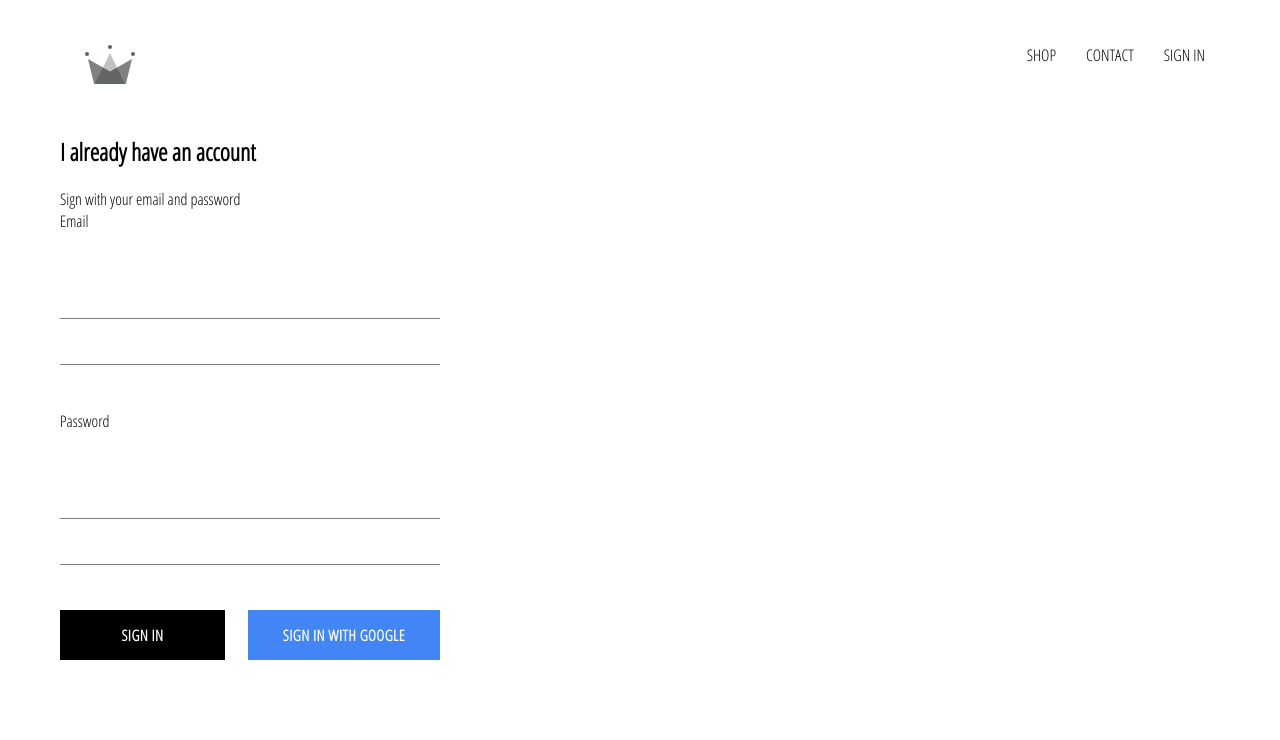
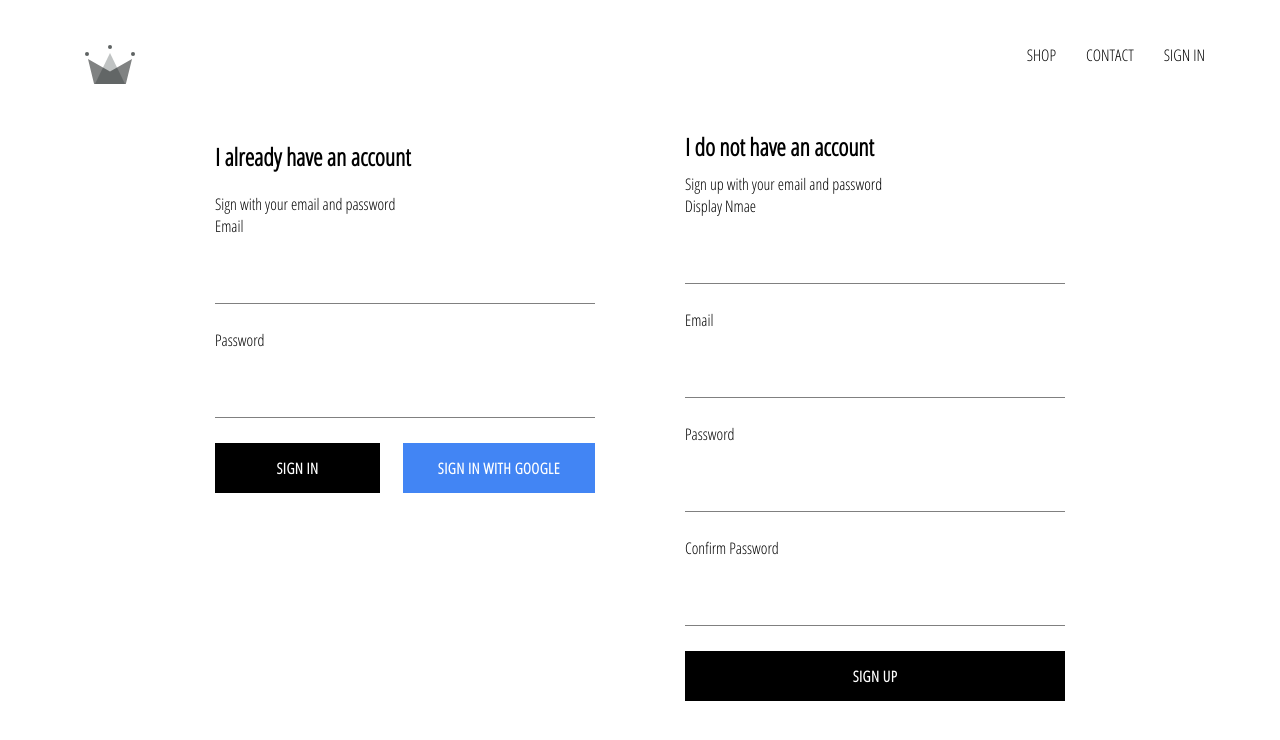
Before and after one commit to kitokirti/crwn-clothing, a React (Create React App) app: page /signin in a window 1280 px wide. Shown: the top 740 px of the page. Built offline with nearby package versions, Linux system fonts and the light colour scheme; no server answers; a web font is replaced by a local one.

Commit message:
implemented firebase utils, included ability to store authenticated users into our firestore databases

```diff
--- a/src/App.js
+++ b/src/App.js
@@ -8,7 +8,7 @@
 import Header from './components/header/header.component';
 import SignInAndSignUpPage from './pages/sign-in-and-sign-up/sign-in-and-sign-up.component';
 
-import { auth } from './firebase/firebase.utils';
+import { auth, createUserProfileDocument } from './firebase/firebase.utils';
 
 class App extends React.Component {
   constructor(props) {
@@ -21,10 +21,22 @@
   unsubscribeFromAuth = null
 
   componentDidMount() {
-    this.unsubscribeFromAuth = auth.onAuthStateChanged(user => {
-      this.setState({ currentUser: user });
+    this.unsubscribeFromAuth = auth.onAuthStateChanged(async userAuth => {
+      if (userAuth) {
+        const userRef = await createUserProfileDocument(userAuth);
 
-      console.log(user);
+        userRef.onSnapshot(snapshot => {
+          this.setState({
+            currentUser: {
+              id: snapshot.id,
+              ...snapshot.data()
+            }
+          })
+          console.log(this.state);
+        })
+      }
+      this.setState({ currentUser: userAuth });
+
     })
   }
 
--- a/src/components/form-input/form-input.component.jsx
+++ b/src/components/form-input/form-input.component.jsx
@@ -7,7 +7,7 @@
         <input className='form-input' onChange={handleChange} {...otherProps} />
         {
             label ?
-                (<label className={`${otherProps.value.length ? 'shrink' : ''} form-input`}>
+                (<label className={`${otherProps.value.length ? 'shrink' : ''} `}>
                 </label>)
                 :
                 null
--- a/src/components/form-input/form-input.styles.scss
+++ b/src/components/form-input/form-input.styles.scss
@@ -9,7 +9,6 @@
 
 .group {
   position: relative;
-  margin: 45px 0;
 
   .form-input {
     background: none;
--- /dev/null
+++ b/src/components/sign-up/sign-up.component.jsx
@@ -0,0 +1,114 @@
+import React from "react";
+
+import FormInput from "../form-input/form-input.component";
+import CustomButton from "../custom-button/custom-button.component";
+
+import { auth, createUserProfileDocument } from "../../firebase/firebase.utils";
+
+import './sign-up.styles.scss';
+
+class SignUp extends React.Component {
+    constructor(props) {
+        super(props);
+
+        this.state = {
+            displayName: '',
+            email: '',
+            password: '',
+            confirmPassword: ''
+        };
+    }
+
+    handleSubmit = async event => {
+        event.preventDefault();
+        const { displayName, email, password, confirmPassword } = this.state;
+
+        if (password !== confirmPassword) {
+            alert("Passwords didn't match!");
+            return;
+        }
+
+        try {
+            //create user and returs that user object
+            const { user } = await auth.createUserWithEmailAndPassword(email, password);
+
+            await createUserProfileDocument(user, { displayName });
+
+            //clear our form
+            this.setState({
+                displayName: '',
+                email: '',
+                password: '',
+                confirmPassword: ''
+            })
+        } catch (error) {
+            console.log(error.message);
+        }
+
+    };
+
+    handleChange = event => {
+        const { name, value } = event.target;
+
+        this.setState({ [name]: value });
+    };
+
+
+    render() {
+        const { displayName, email, password, confirmPassword } = this.state;
+
+        return (
+            <div className='sign-up'>
+                <h2 className='title'>I do not have an account</h2>
+                <span>Sign up with your email and password</span>
+                <form className='sign-up' onSubmit={this.handleSubmit}>
+                    <label>Display Nmae</label>
+                    <FormInput
+                        type='text'
+                        name='displayName'
+                        value={displayName}
+                        onChange={this.handleChange}
+                        label='Display Name'
+                        required>
+                    </FormInput>
+
+                    <label>Email</label>
+                    <FormInput
+                        type='email'
+                        name='email'
+                        value={email}
+                        onChange={this.handleChange}
+                        label='Email'
+                        required>
+                    </FormInput>
+
+                    <label>Password</label>
+                    <FormInput
+                        type='password'
+                        name='password'
+                        value={password}
+                        onChange={this.handleChange}
+                        label='Password'
+                        required>
+                    </FormInput>
+
+                    <label>Confirm Password</label>
+                    <FormInput
+                        type='password'
+                        name='confirmPassword'
+                        value={confirmPassword}
+                        onChange={this.handleChange}
+                        label='Confirm Password'
+                        required>
+                    </FormInput>
+
+                    <CustomButton type='submit'>SIGN UP</CustomButton>
+
+                </form>
+            </div>
+        );
+    }
+
+}
+
+export default SignUp;
--- /dev/null
+++ b/src/components/sign-up/sign-up.styles.scss
@@ -0,0 +1,9 @@
+.sign-up{
+    display: flex;
+    flex-direction: column;
+    width: 380px;
+
+    .title{
+        margin: 10px 0;
+    }
+}
--- a/src/firebase/firebase.utils.js
+++ b/src/firebase/firebase.utils.js
@@ -11,6 +11,30 @@
   appId: "1:712000434917:web:4ddb242ab001e43bc6da0c",
   measurementId: "G-56VX2JJCX1"
 };
+export const createUserProfileDocument = async (userAuth, additionalData) => {
+  if (!userAuth) return;
+
+  const userRef = firestore.doc(`users/${userAuth.uid}`);
+
+  const snapshot = await userRef.get();
+
+  if (!snapshot.exists) {
+    const { displayName, email } = userAuth;
+    const createdAt = new Date();
+
+    try {
+      await userRef.set({
+        displayName,
+        email,
+        createdAt,
+        ...additionalData
+      })
+    } catch (error) {
+      console.log("Error creating user", error.message);
+    }
+  }
+  return userRef;
+}
 
 firebase.initializeApp(config);
 
@@ -19,7 +43,7 @@
 
 //Google authentication
 const provider = new firebase.auth.GoogleAuthProvider();
-provider.setCustomParameters({ prompt: 'select_account'});
+provider.setCustomParameters({ prompt: 'select_account' });
 export const signInWithGoogle = () => auth.signInWithPopup(provider);
 
 export default firebase;
--- a/src/pages/sign-in-and-sign-up/sign-in-and-sign-up.component.jsx
+++ b/src/pages/sign-in-and-sign-up/sign-in-and-sign-up.component.jsx
@@ -1,11 +1,15 @@
 import React from "react";
 
 import SignIn from "../../components/sign-in/sign-in.component";
+import SignUp from "../../components/sign-up/sign-up.component";
 
 import './sign-in-and-sign-up.styles.scss';
 
 const SignInAndSignUpPage = () => (
-    <div className='sign-in-and-sign-up'><SignIn /></div>
+    <div className='sign-in-and-sign-up'>
+        <SignIn />
+        <SignUp />
+    </div>
 );
 
 export default SignInAndSignUpPage;
--- a/src/pages/sign-in-and-sign-up/sign-in-and-sign-up.styles.scss
+++ b/src/pages/sign-in-and-sign-up/sign-in-and-sign-up.styles.scss
@@ -0,0 +1,6 @@
+.sign-in-and-sign-up{
+    width: 850px;
+    display: flex;
+    justify-content: space-between;
+    margin: 30px auto;
+}
```
Lines whose indentation alone changed are shown as unchanged.
